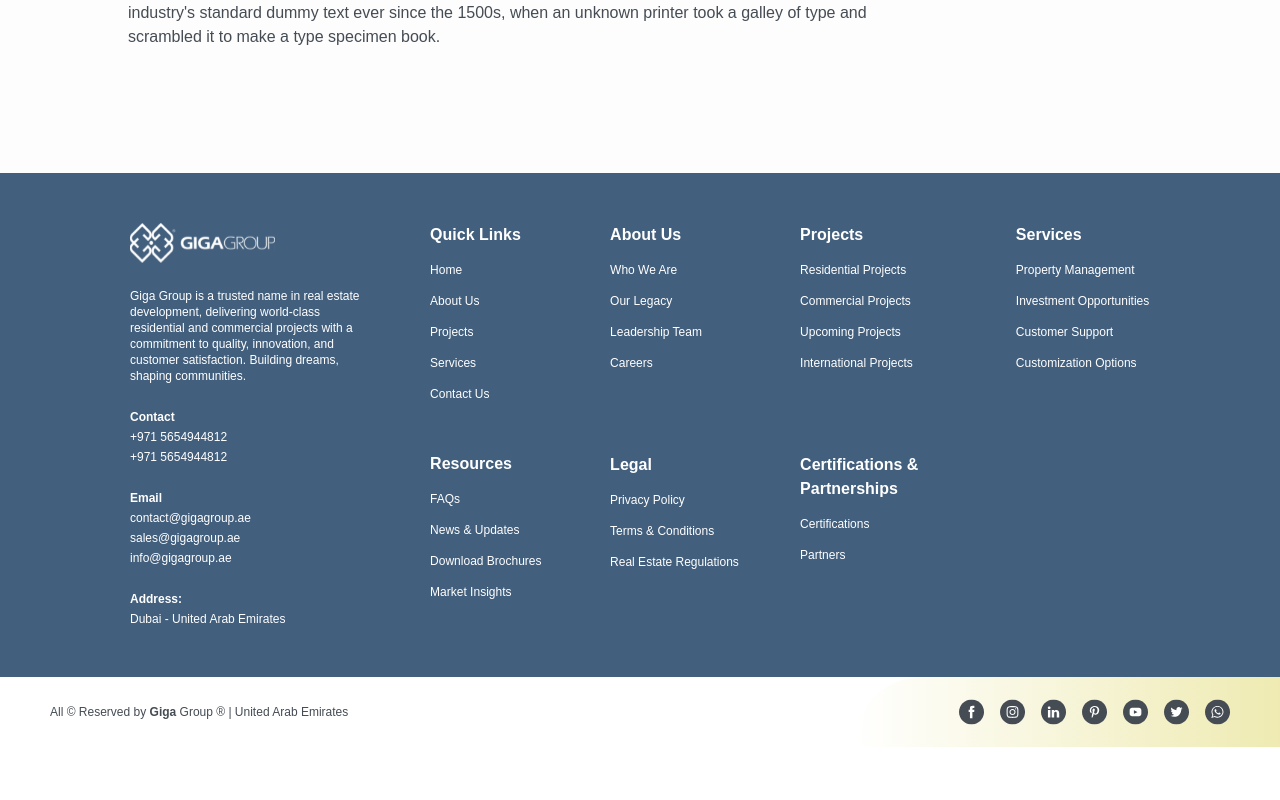
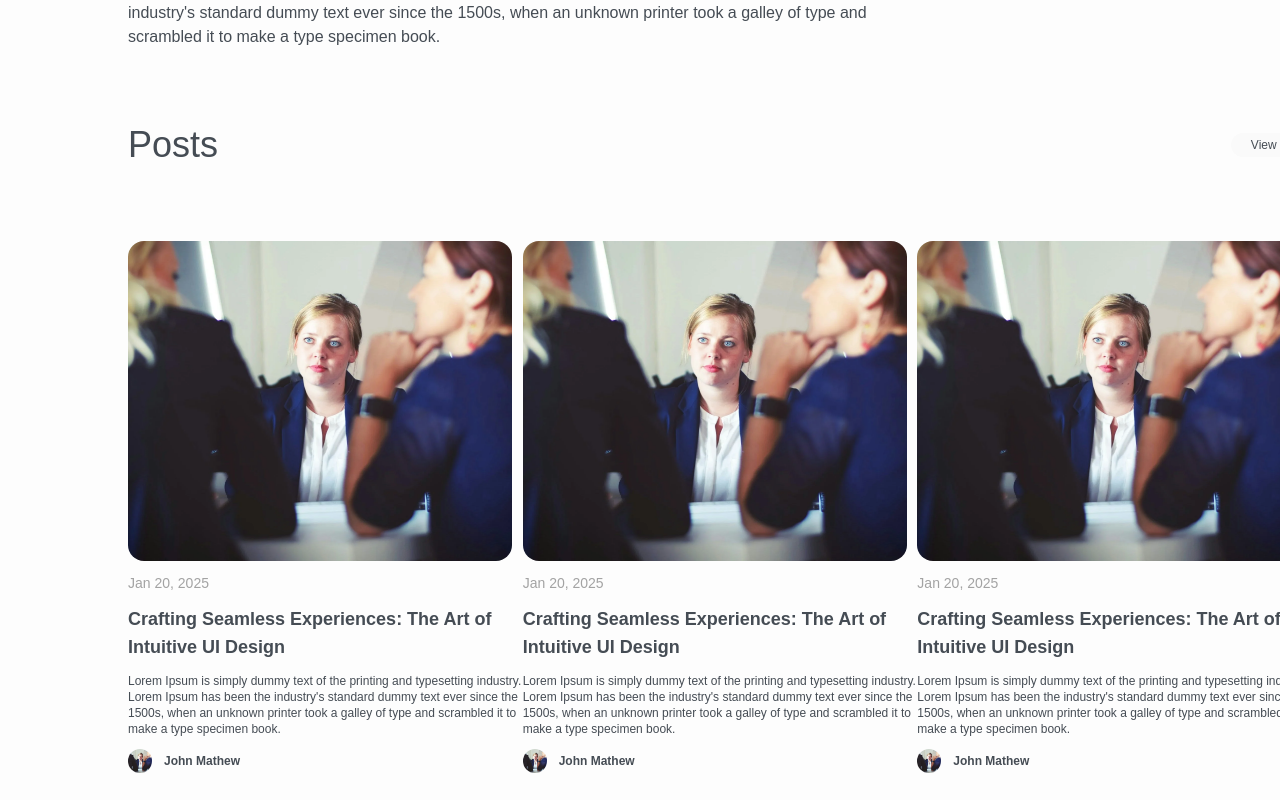
Before and after one commit to GigaGroupAE/Giga_Group_Website, a Next.js app: page /news-and-announcements in a window 1280 px wide. Shown: the part 1400-2200 px from the top of the page. Before the commit the page ends 2147 px from the top, so only its background shows below. Built offline with nearby package versions, Linux system fonts and the light colour scheme.

Commit message:
complete contact

```diff
--- a/app/news-and-announcements/page.jsx
+++ b/app/news-and-announcements/page.jsx
@@ -1,9 +1,16 @@
-import { announcementsData, recentBlogs } from "@/src/Data/AnnouncementData";
+import {
+  announcementsData,
+  posts,
+  recentBlogs,
+} from "@/src/Data/AnnouncementData";
 import React from "react";
 import newsImage from "../../public/blog1.webp";
 import searchImage from "../../public/search.webp";
 import Image from "next/image";
 import ButtonPrimary from "../components/ButtonPrimary";
+import ContactUs from "../components/Contact/ContactUs";
+import ContactUsForm from "../components/ContactUsForm";
+import ContactForm from "../components/Contact/ContactForm";
 
 const index = () => {
   return (
@@ -11,9 +18,9 @@ const index = () => {
       <div className="flex  md:flex-row flex-col px-3 md:px-0">
         {/* Left Container  */}
         <div className=" md:w-[75rem]  w-full ">
-          {announcementsData.map((item) => {
+          {announcementsData.map((item, index) => {
             return (
-              <div className=" w-[95%]  py-7 space-y-3">
+              <div className=" w-[95%]  py-7 space-y-3" key={index}>
                 <Image
                   src={newsImage}
                   alt="AnnouncementImage"
@@ -85,9 +92,9 @@ const index = () => {
               </h2>
 
               <div className="space-y-5">
-                {recentBlogs.map((item) => {
+                {recentBlogs.map((item, index) => {
                   return (
-                    <div className="flex items-center space-x-4 ">
+                    <div className="flex items-center space-x-4 " key={index}>
                       <Image
                         src={newsImage}
                         alt="AnnouncementImage"
@@ -128,6 +135,56 @@ const index = () => {
           </div>
         </div>
       </div>
+
+      <div className="   py-12 px-3 md:px-0">
+        <div className="flex justify-between  items-center ">
+          <h2 className="subHeading">Posts</h2>
+
+          <div className=" px-5 py-1 text-center rounded-full bg-greyBG">
+            <p className="font-poppins text-center text-xs text-TextandIcons ">
+              View all
+            </p>
+          </div>
+        </div>
+
+        <div className=" py-12 flex md:flex-row flex-col">
+          {posts.map((item, index) => {
+            return (
+              <div className=" w-[95%]  py-7 space-y-3 " key={index}>
+                <Image
+                  src={newsImage}
+                  alt="AnnouncementImage"
+                  className=" rounded-2xl h-80 w-96    object-cover"
+                />
+
+                <div className="flex space-x-2 items-center  ">
+                  <p className="font-poppins text-placeholderText font-medium text-sm">
+                    {item?.date}{" "}
+                  </p>
+                </div>
+
+                <h2 className="font-poppins text-lg font-semibold text-TextandIcons">
+                  {item?.title}
+                </h2>
+                <p className="font-poppins text-xs text-TextandIcons">
+                  {item?.content}
+                </p>
+                <div className="flex items-center space-x-3">
+                  <Image
+                    src={newsImage}
+                    alt="AnnouncementImage"
+                    className=" h-6 w-6 rounded-full    object-cover"
+                  />
+                  <h2 className="font-poppins text-xs text-TextandIcons font-semibold">
+                    John Mathew
+                  </h2>
+                </div>
+              </div>
+            );
+          })}
+        </div>
+      </div>
+      <ContactForm/>
     </div>
   );
 };
--- a/src/Data/AnnouncementData.js
+++ b/src/Data/AnnouncementData.js
@@ -25,7 +25,6 @@ export const announcementsData = [
   },
 ];
 
-
 export const recentBlogs = [
   {
     title: "Blog Title",
@@ -48,3 +47,30 @@ export const recentBlogs = [
       "Great institutions are built over time, nurturing dreams and fostering visions that promote...",
   },
 ];
+
+export const posts = [
+  {
+    date: "Jan 20, 2025",
+    author: "John Doe",
+    title: "Crafting Seamless Experiences: The Art of Intuitive UI Design",
+    content:
+      "Lorem Ipsum is simply dummy text of the printing and typesetting industry. Lorem Ipsum has been the industry's standard dummy text ever since the 1500s, when an unknown printer took a galley of type and scrambled it to make a type specimen book.",
+    image: "image1.jpg",
+  },
+  {
+    date: "Jan 20, 2025",
+    author: "John Doe",
+    title: "Crafting Seamless Experiences: The Art of Intuitive UI Design",
+    content:
+      "Lorem Ipsum is simply dummy text of the printing and typesetting industry. Lorem Ipsum has been the industry's standard dummy text ever since the 1500s, when an unknown printer took a galley of type and scrambled it to make a type specimen book.",
+    image: "image2.jpg",
+  },
+  {
+    date: "Jan 20, 2025",
+    author: "John Doe",
+    title: "Crafting Seamless Experiences: The Art of Intuitive UI Design",
+    content:
+      "Lorem Ipsum is simply dummy text of the printing and typesetting industry. Lorem Ipsum has been the industry's standard dummy text ever since the 1500s, when an unknown printer took a galley of type and scrambled it to make a type specimen book.",
+    image: "image3.jpg",
+  },
+];
```
